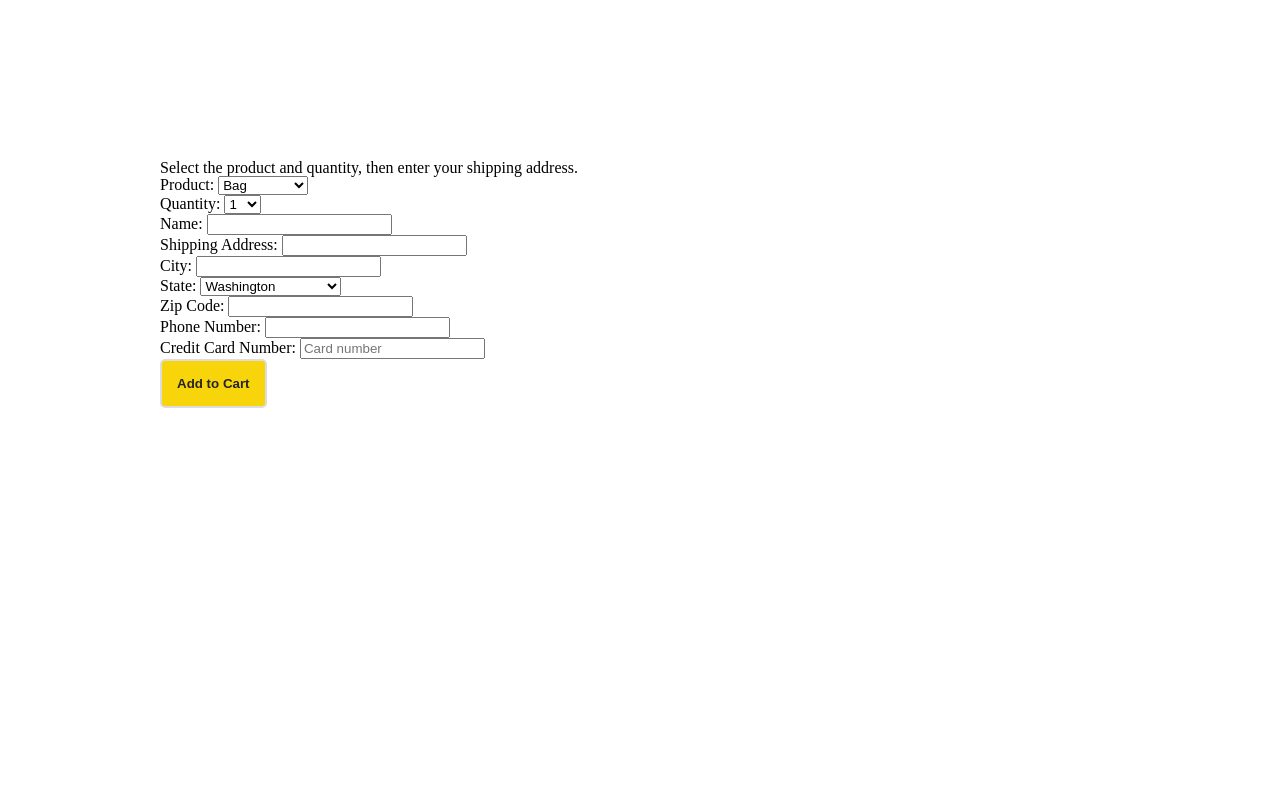
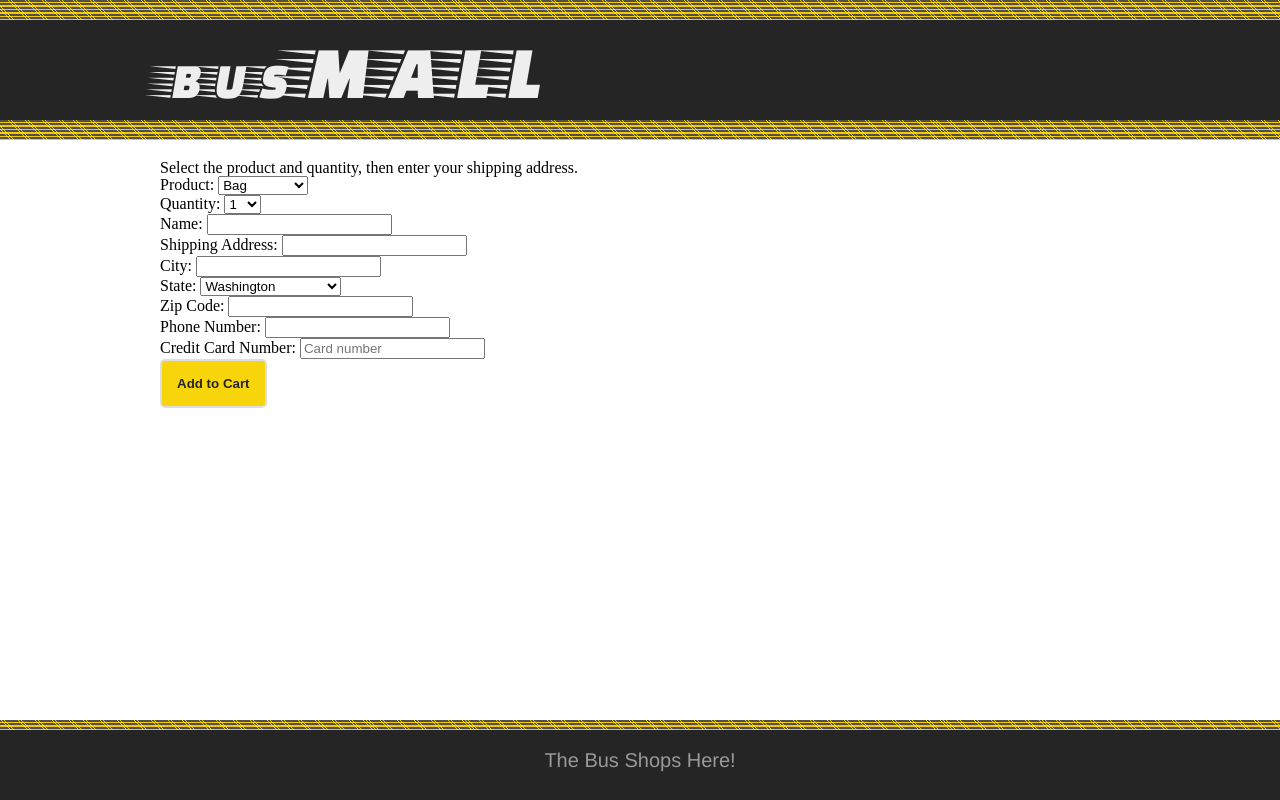
Before and after one commit to driftAbout/shopping_cart, a plain HTML site: page index.html in a window 1280 px wide. Drawn offline with Linux system fonts and the light colour scheme.

Commit message:
added header and footer to index.html

```diff
--- a/index.html
+++ b/index.html
@@ -4,11 +4,17 @@
     <title>
     </title>
     <link rel="stylesheet" href="css/reset.css">
+    <link href="https://fonts.googleapis.com/css?family=Faster+One" rel="stylesheet">
     <link rel="stylesheet" href="css/style.css">
   </head>
   <body>
     <header>
-    </header>
+       <span class="pattern"></span>
+       <section>
+         <h1><span>bus</span><span>mall</span></h1>
+       </section>
+     <span class="pattern"></span>
+     </header>
     <main>
       <h2>Select the product and quantity, then enter your shipping address.</h2>
       <form>
@@ -141,6 +147,10 @@
         <button id="addToCart" type="submit">Add to Cart</button>
       </form>
     </main>
+    <footer>
+       <span class="pattern"></span>
+       <p>The Bus Shops Here!</p>
+     </footer>
   <script src="js/app.js"></script>
   </body>
 </html>
```
